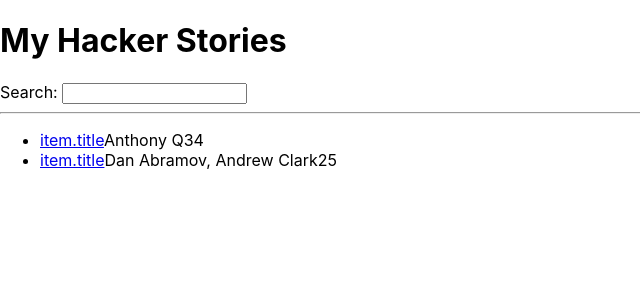
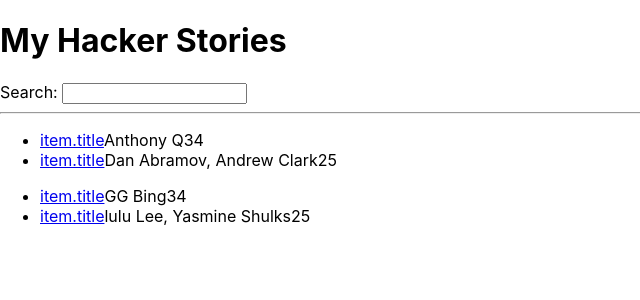
Before and after one commit to BARarch/hacker-stories, a React (Create React App) app: page / in a window 1280 px wide. Shown: the top 300 px of the page, without its empty margins (0-640 px from the left). Built offline with nearby package versions, Linux system fonts and the light colour scheme.

Commit message:
That wasnt too smooth but I get it

```diff
--- a/src/App.js
+++ b/src/App.js
@@ -1,6 +1,6 @@
 
 import * as React from 'react'
-const list = [
+const listA = [
   {
     title: 'React',
     url: 'https://reactjs.org/',
@@ -19,6 +19,25 @@ const list = [
   },
 ];
 
+const listB = [
+  {
+    title: 'React',
+    url: 'https://reactjs.org/',
+    author: 'GG Bing',
+    num_comments: 3,
+    points: 4,
+    objectID: 0,
+  },
+  {
+    title: 'Redux',
+    url: 'https://redux.js.org/',
+    author: 'lulu Lee, Yasmine Shulks',
+    num_comments: 2,
+    points: 5,
+    objectID: 1,
+  },
+];
+
 function App() {
   return (
     <div>
@@ -28,7 +47,11 @@ function App() {
 
       <hr/>
 
-         <List/>
+         <List
+            list={ listA }/>
+
+         <List
+            list={ listB }/>
 
       </div>
 
@@ -44,7 +67,7 @@ function Search() {
   )
 }
 
-function List() {
+function List({list}) {
   return (
     <ul>
       {list.map(function (item) {
```
